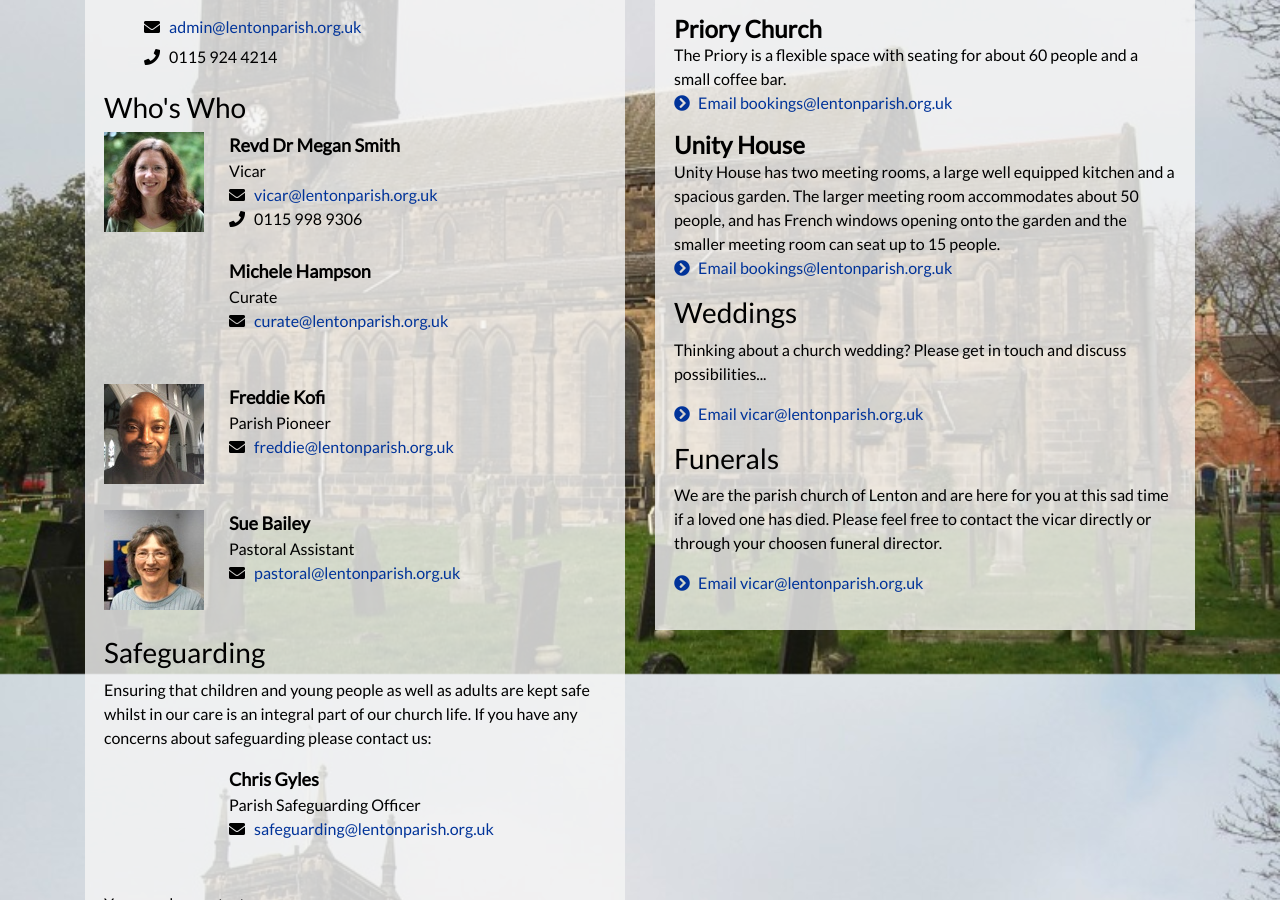
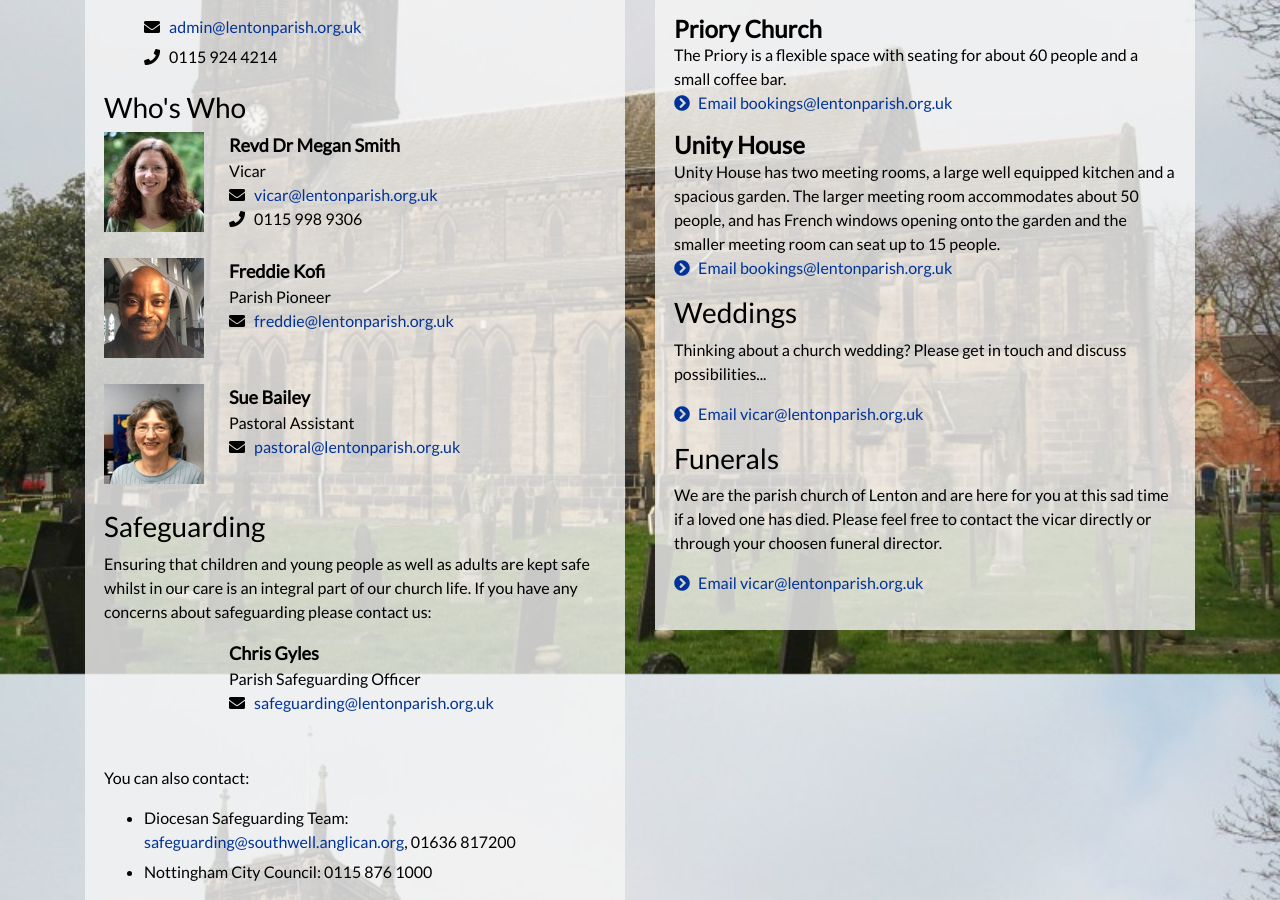
Before and after one commit to drmikeuk/lentonparish, a Jekyll site: the page built from contact.html, in a window 1280 px wide and 900 px high, scrolled down 610 px. Built offline with Jekyll 4.4.1, drawn with Linux system fonts in a browser that asks for light colours.

Commit message:
remove michelle

```diff
--- a/contact.html
+++ b/contact.html
@@ -33,15 +33,6 @@ sortTitle: "zzz"
               </ul>
               </li>
 
-
-              <li>
-<!-- GET PHOTO						  	<img src="images/michele.jpg" alt="Michele Hampson" > -->
-              <ul class="fa-ul">
-                <li class="person">Michele Hampson</li>
-                <li>Curate</li>
-                <li><i class="fa fa-envelope"></i> <a href="mailto:curate@lentonparish.org.uk">curate@lentonparish.org.uk</a></li>
-               </ul>
-              </li>
 
               <li>
               <img src="images/freddie.jpg" alt="Freddie Kofi" >
```
